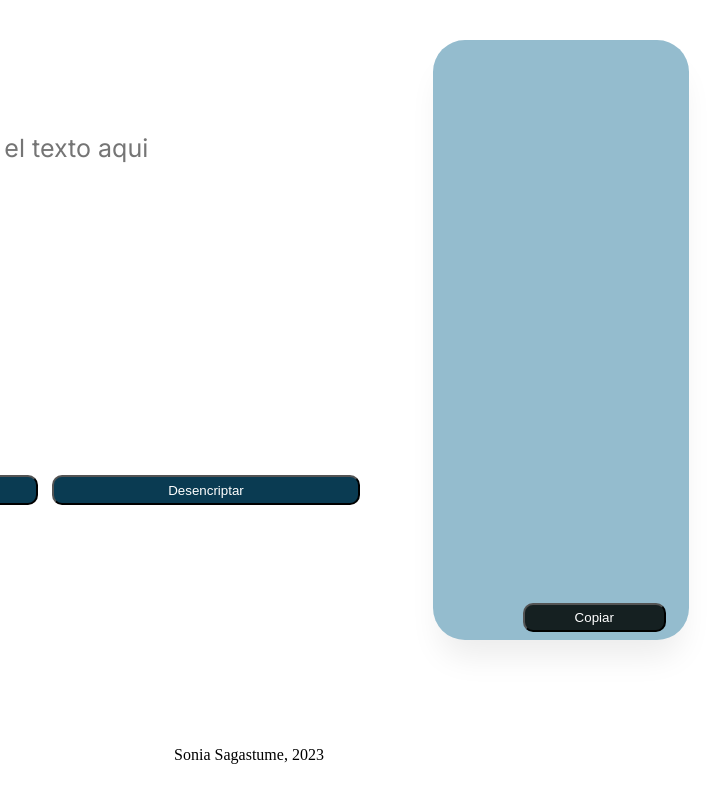
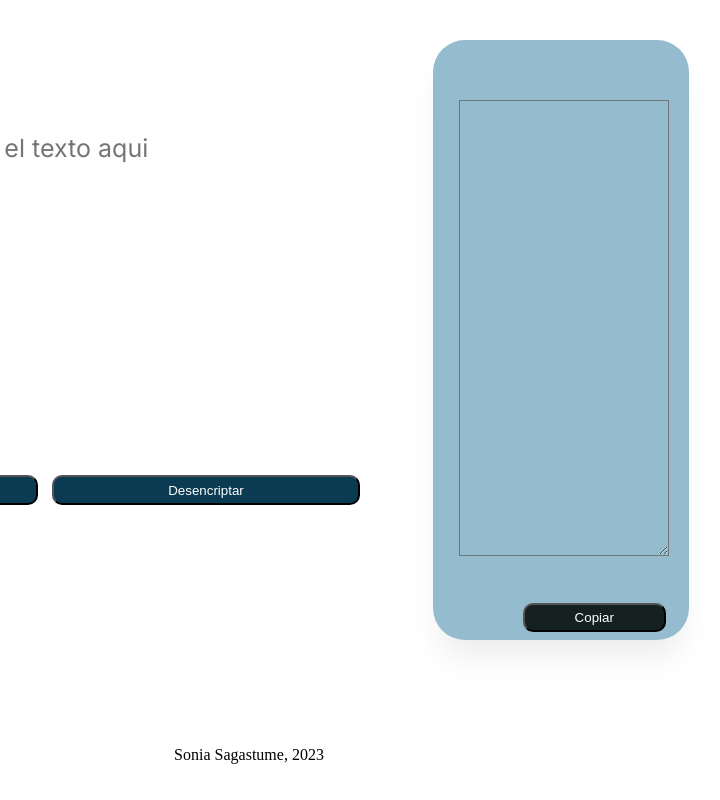
Before and after one commit to Ssagas/challenge-encriptador, a plain HTML site: page index.html in a window 1280 px wide. Both pictures are taken after a click on the button "Encriptar". Shown: the full height of the page, 399-1119 px from the left. Drawn offline with Linux system fonts and the light colour scheme.

Commit message:
agregando funcion encriptar

```diff
--- a/encriptador.js
+++ b/encriptador.js
@@ -1,17 +1,42 @@
+ //document.addEventListener("DOMContentLoaded", function() {
 
-    var cajaT = document.getElementById("caja-texto");
-    var textoEncriptado = document.getElementById("texto-encriptado");
-    var btnEncriptar = document.getElementById('boton-encriptar');
-    var mensaje = document.getElementById ("msg");
+    let tEncriptado = "";
 
-    var btnCopiar = document.getElementById ("boton-copiar");
+    let reglasEncriptador = {  //declarando el objeto para realizar la encriptación
+        "a" : "ai",
+        'e': 'enter',
+        'i': 'imes',
+        'o': 'ober',
+        'u': 'ufat',
+    };
+
+    let propiedades = Object.keys(reglasEncriptador);
+
+    function btnEncriptar(){
+
+        let cajaT = document.getElementById("caja-texto");
+        let textoEncriptado = document.getElementById("texto-encriptado");
+
+        let mensaje = document.getElementById ("msg");
+        let img = document.getElementById ('imagen');
+        let btnCopiar = document.getElementById ("boton-copiar");
+
+        textoEncriptado.style.display = "block";
+        if(img.style.display=="block") img.style.display = "none";
+        mensaje.style.display = "none";
+        btnCopiar.style.display = "block";
 
 
+        textoEncriptado.value= encriptarTexto(cajaT.value, propiedades.length);
 
-function encriptar(){
-    let imagen = document.getElementById ("imagen");
-    imagen.style.display ="none";
-    mensaje.style.display = "none";
-    btnCopiar.style.display = "block";
-    console.log("funciona el botón");
-}
+    }
+
+    function encriptarTexto(texto,i){
+        if((i<=propiedades.length)&&(i!=0)){
+            tEncriptado = texto.replaceAll(propiedades[i-1], reglasEncriptador[propiedades[i-1]]);
+            i--;
+            if (i>=0) encriptarTexto(tEncriptado, i);
+        }
+           return tEncriptado;
+    }  //end de la funcion encriptarTexto
+  //});
--- a/index.html
+++ b/index.html
@@ -10,6 +10,7 @@
     <link href="https://fonts.googleapis.com/css2?family=Inter&display=swap" rel="stylesheet">
 
     <link rel="stylesheet" href="style.css">
+    <script src="encriptador.js"></script>
 </head>
 <body>
     <header>
@@ -23,7 +24,7 @@
                 <p><img id="admiracion" src="imagenes/bi_exclamation-circle-fill.png">Solo letras minúsculas y sin acentos.</p>
             </div>
             <div class="botones">
-                <button  id="boton-encriptar"  class="boton"  onclick="encriptar()">Encriptar</button>
+                <button  id="boton-encriptar"  class="boton"  onclick="btnEncriptar()"> Encriptar </button>
                 <button class="boton">Desencriptar</button>
             </div>
         </div>
@@ -42,7 +43,7 @@
     <footer>
         <p>Sonia Sagastume, 2023</p>
     </footer>
-    <script src="encriptador.js"></script>
+
 </body>
 
 </html>
--- a/style.css
+++ b/style.css
@@ -199,9 +199,6 @@ footer{
         width: 560px;
     }
 
-    .mensaje{
-
-    }
 
     .boton-copiar{
         left: 35%;
```
